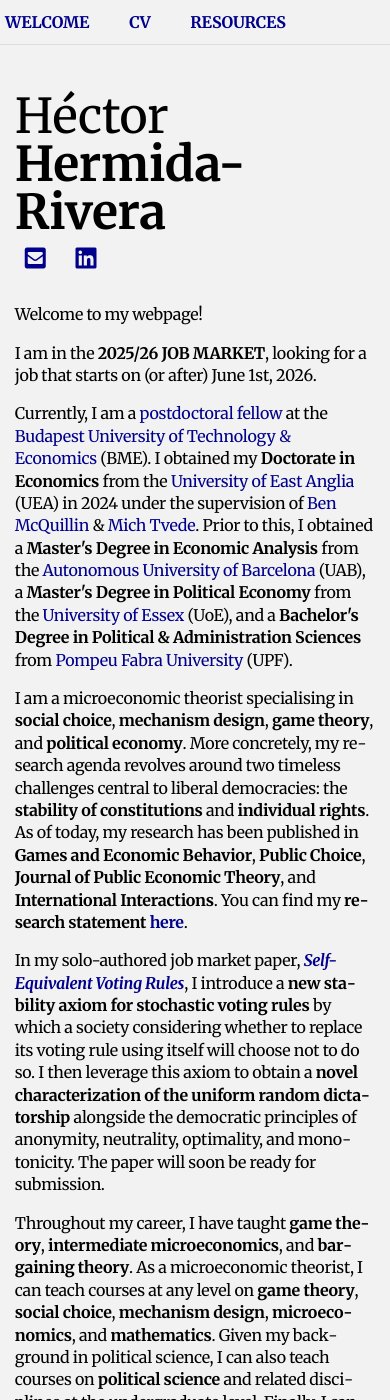
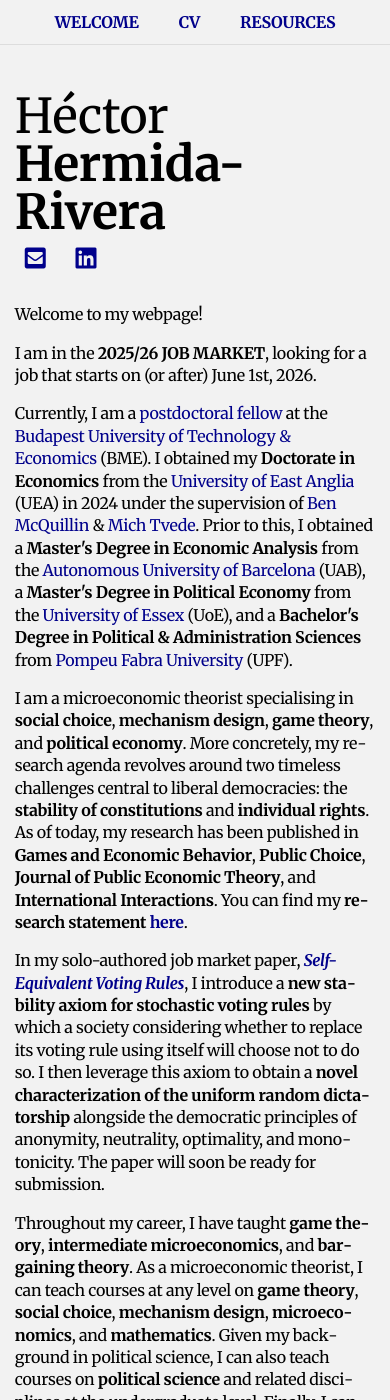
Before and after one commit to HectorHermidaRivera/hectorhermidarivera.github.io, a Jekyll site: the page built from index.md, in a window 390 px wide and 1400 px high. Built offline with Jekyll 4.4.1, drawn with Linux system fonts in a browser that asks for light colours; a style sheet for code colours, icons or effects is not loaded.

Commit message:
Update style.css

```diff
--- a/assets/css/style.css
+++ b/assets/css/style.css
@@ -378,11 +378,6 @@ h2.collapsible-link {
 /* SMALL SCREENS */
 
 @media (max-width: 1023px) {
-  .top-nav {
-    gap: 40px;
-    padding: 12px 0 12px 5px;
-    justify-content: flex-start;
-  }
   .main-name, .name-title {
     padding-left: 0 !important;
     text-align: left !important;
```
